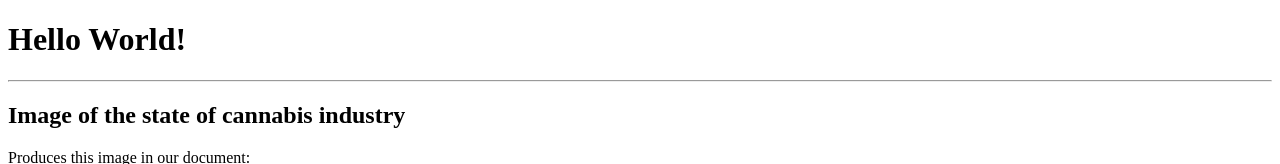
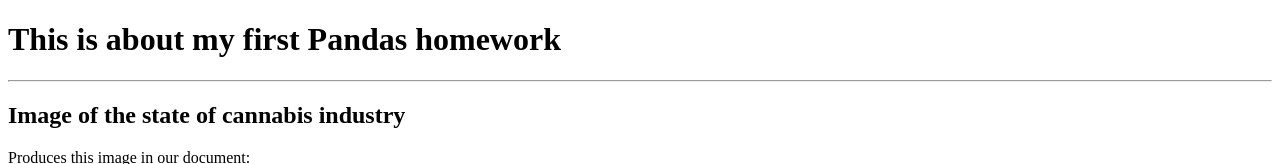
Before and after one commit to Ilya82/pandas-challenge, a plain HTML site: page index.html in a window 1280 px wide. Shown: the top 164 px of the page. Drawn offline with Linux system fonts and the light colour scheme; grey boxes are pictures that could not be loaded.

Commit message:
Update index.html

```diff
--- a/index.html
+++ b/index.html
@@ -6,7 +6,7 @@
 </head>
 
 <body>
-  <h1>Hello World!</h1>
+  <h1>This  is about my first Pandas homework</h1>
 </body>
 
 <section>
```
